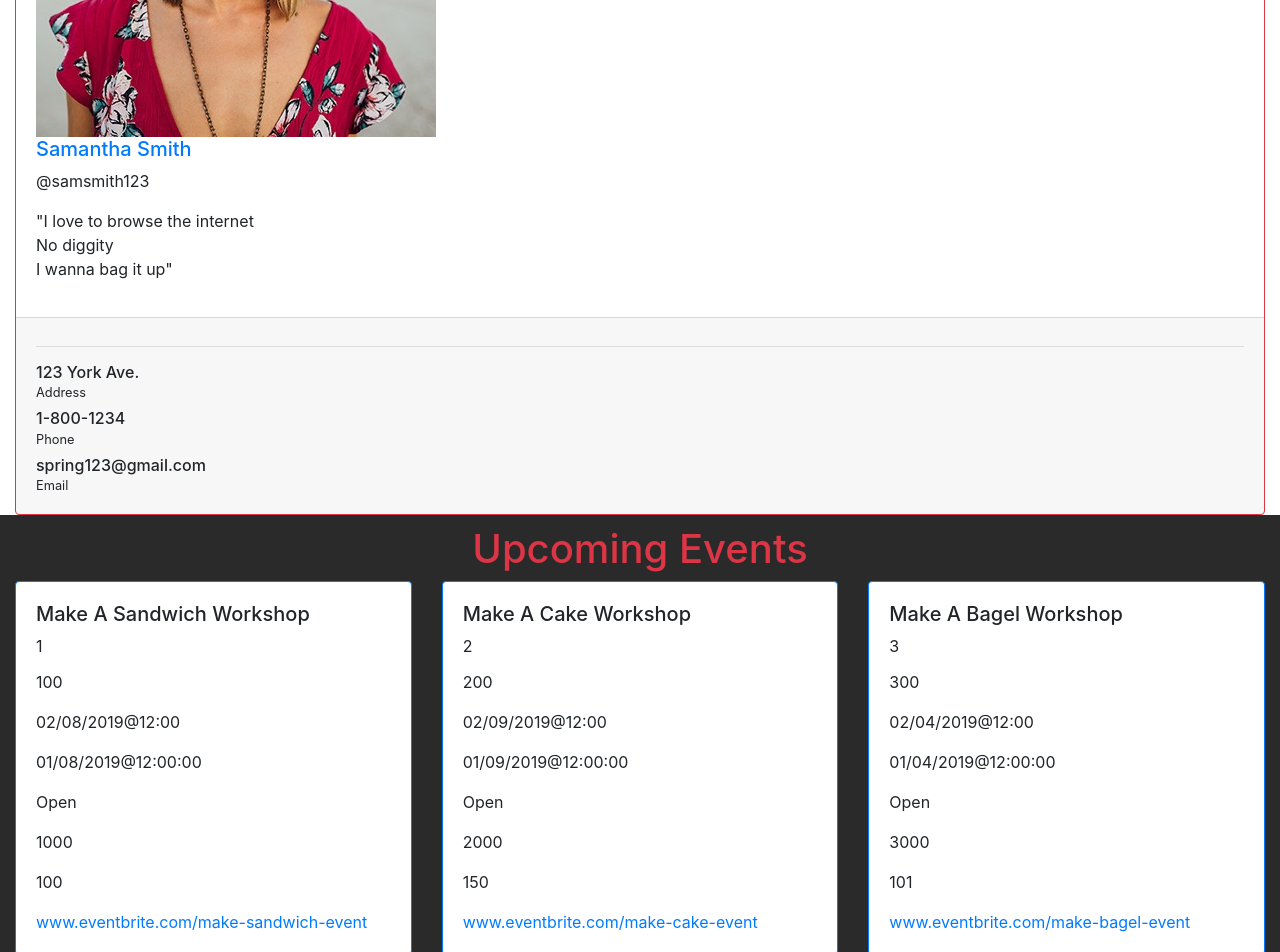
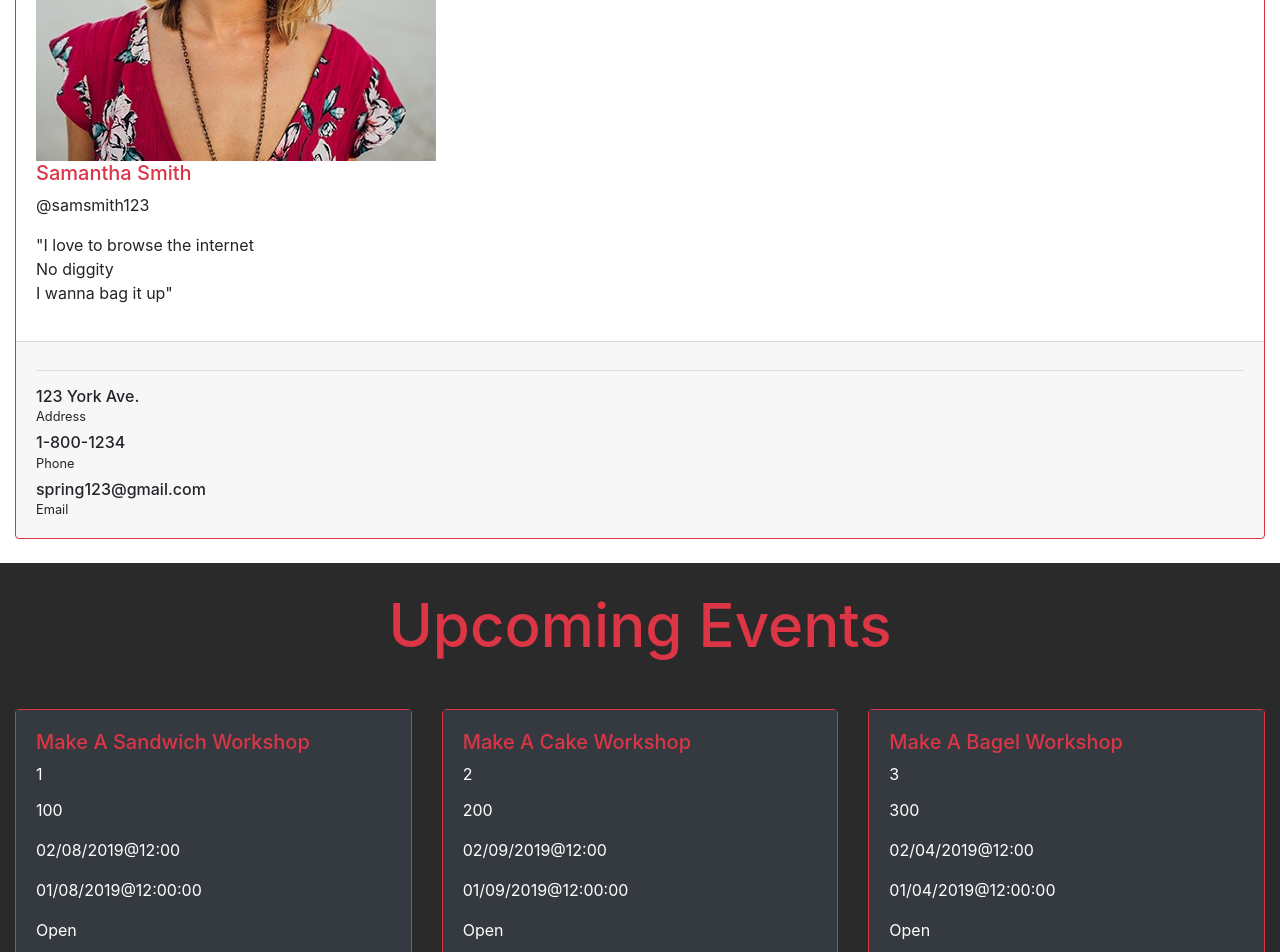
Before and after one commit to dave325/vendorTrainingSystem, an Angular app in the folder vendorTrainingSystem/: page /customer in a window 1280 px wide. Shown: the part 340-1292 px from the top of the page. Built offline with nearby package versions, Linux system fonts and the light colour scheme.

Commit message:
updates to customer dashboard

```diff
--- a/vendorTrainingSystem/src/app/components/customer/customer-profile/customer-profile.component.css
+++ b/vendorTrainingSystem/src/app/components/customer/customer-profile/customer-profile.component.css
@@ -1,6 +1,17 @@
+
+
 img {
   max-width: 100%;
   max-height: 100%;
+}
+
+a{
+  text-decoration-color: red;
+}
+
+a:hover{
+  text-decoration-color: red;
+  transition: tranform 2s;
 }
 
 .event-title {
@@ -15,3 +26,13 @@ img {
 #bottomContainer{
   background-color: rgb(43, 42, 42);
 }
+
+#bottomContainerHeader{
+  font-size: 150%;
+}
+
+@media (max-width: 414px){
+  #bottomContainerHeader{
+    font-size:100%;
+  }
+}
--- a/vendorTrainingSystem/src/app/components/customer/customer-profile/customer-profile.component.html
+++ b/vendorTrainingSystem/src/app/components/customer/customer-profile/customer-profile.component.html
@@ -1,12 +1,12 @@
 <div class="container-fluid">
   <div class="row">
-    <div class="col-md-12">
+    <div class="col-md-12 my-4">
       <div class="card border-danger card-user">
         <div class="card-body">
           <div class="author">
             <a href="#">
               <img class="avatar border-gray" src="assets/img/joe-gardner-2.jpg" alt="...">
-              <h5 class="name">Samantha Smith</h5>
+              <h5 class="text-danger name">Samantha Smith</h5>
             </a>
             <p class="description">
               @samsmith123
@@ -49,12 +49,14 @@
 
   <div id = "bottomContainer" class="row">
     <div class="col-md-12 events">
-      <h1 id = "bottomContainerHeader" class="text-danger event-title">Upcoming Events</h1>
+      <h1 class="text-danger event-title mt-3 mb-5">
+        <p id = "bottomContainerHeader" >Upcoming Events</p>
+      </h1>
       <div class="row">
         <div class="col-sm-4 col-md-6 col-lg-4 mb-3" *ngFor="let event of Events">
-          <div class="card border-primary">
-            <div class="card-body">
-              <h5 class="card-text">{{ event.name }}</h5>
+          <div class="card border-danger text-white">
+            <div class="card-body bg-dark">
+              <h5 class="card-text text-danger">{{ event.name }}</h5>
               <p class="card-title">{{ event._id }} </p>
               <p class="card-text">{{ event.v_id }}</p>
               <p class="card-text"> {{event.end_time }}</p>
@@ -62,7 +64,7 @@
               <p class="card-text">{{ event.status }}</p>
               <p class="card-text">{{ event.created_by }}</p>
               <p class="card-text"> {{ event.capacity }}</p>
-              <a href="#"> {{ event.url }}</a>
+              <a class = "text-danger" href="#"> {{ event.url }}</a>
             </div>
           </div>
         </div>
```
